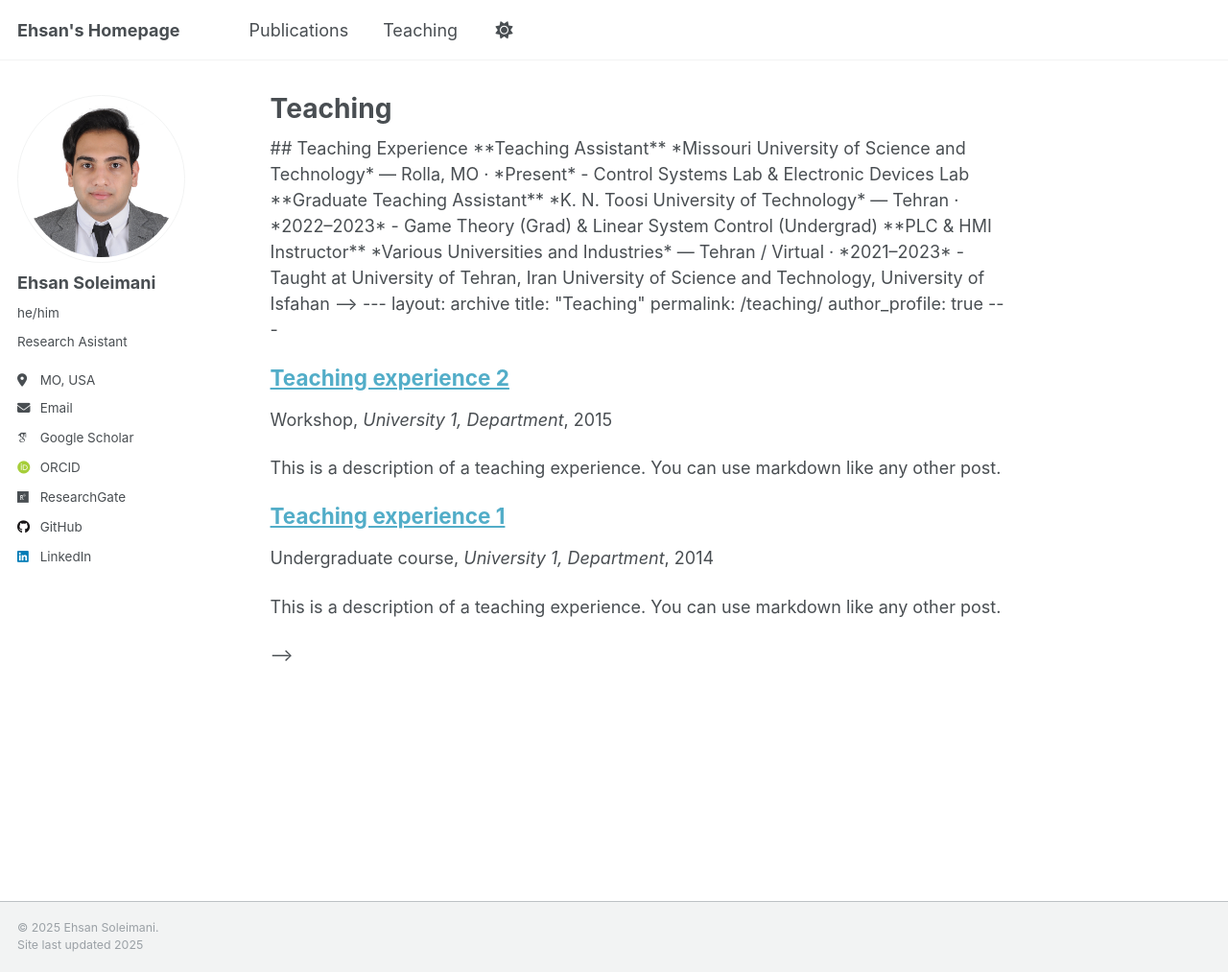
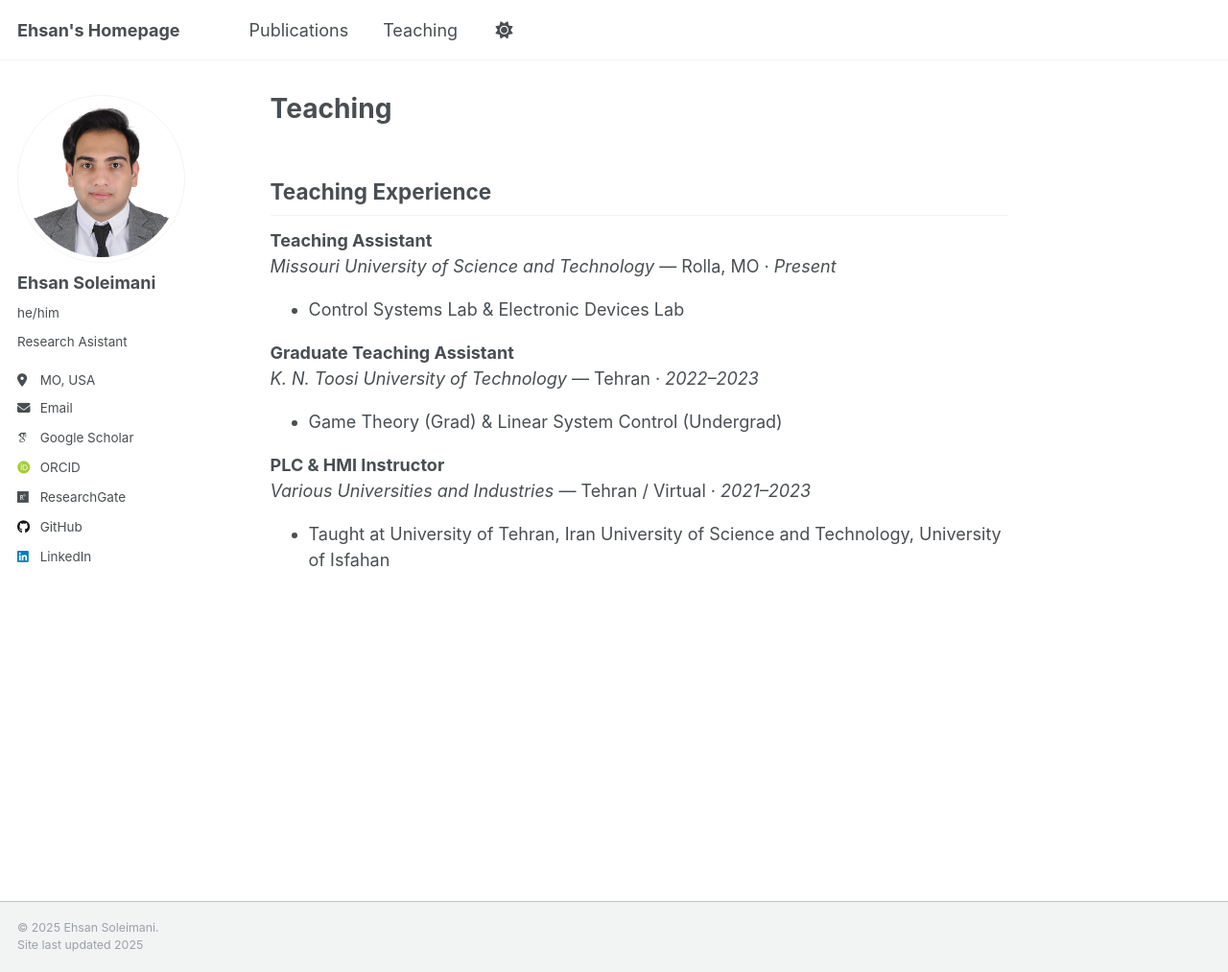
Before and after one commit to EhsanSoleimani1998/EhsanSoleimani1998.github.io, a Jekyll site: the page built from _pages/teaching.html, in a window 1280 px wide and 1013 px high. Shown: the whole window at 96% size. Built offline with Jekyll 4.4.1, drawn with Linux system fonts in a browser that asks for light colours; some web fonts are replaced; a script that is not in the unit is left out; part of the change alters nothing that is shown.

Commit message:
Update teaching.html

```diff
--- a/_pages/teaching.html
+++ b/_pages/teaching.html
@@ -5,22 +5,29 @@ permalink: /teaching/
 author_profile: true
 ---
 
-## Teaching Experience
+<h2>Teaching Experience</h2>
 
-**Teaching Assistant**
-*Missouri University of Science and Technology* — Rolla, MO · *Present*
-- Control Systems Lab & Electronic Devices Lab
+<b>Teaching Assistant</b><br>
+<i>Missouri University of Science and Technology</i> — Rolla, MO · <i>Present</i><br>
+<ul>
+  <li>Control Systems Lab & Electronic Devices Lab</li>
+</ul>
 
-**Graduate Teaching Assistant**
-*K. N. Toosi University of Technology* — Tehran · *2022–2023*
-- Game Theory (Grad) & Linear System Control (Undergrad)
+<b>Graduate Teaching Assistant</b><br>
+<i>K. N. Toosi University of Technology</i> — Tehran · <i>2022–2023</i><br>
+<ul>
+  <li>Game Theory (Grad) & Linear System Control (Undergrad)</li>
+</ul>
 
-**PLC & HMI Instructor**
-*Various Universities and Industries* — Tehran / Virtual · *2021–2023*
-- Taught at University of Tehran, Iran University of Science and Technology, University of Isfahan
+<b>PLC & HMI Instructor</b><br>
+<i>Various Universities and Industries</i> — Tehran / Virtual · <i>2021–2023</i><br>
+<ul>
+  <li>Taught at University of Tehran, Iran University of Science and Technology, University of Isfahan</li>
+</ul>
 
+<!--
+Previous teaching archive code (hidden but preserved)
 
--->
 ---
 layout: archive
 title: "Teaching"
```
